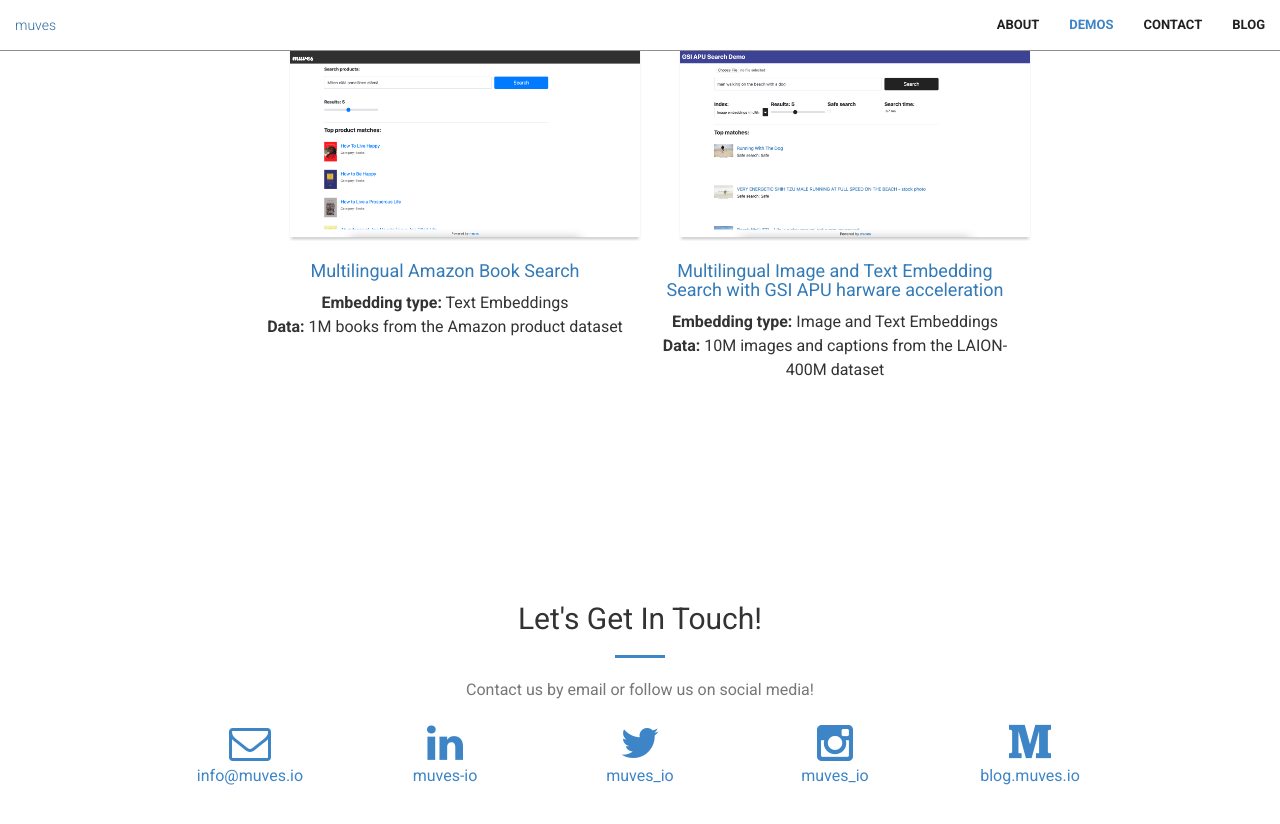
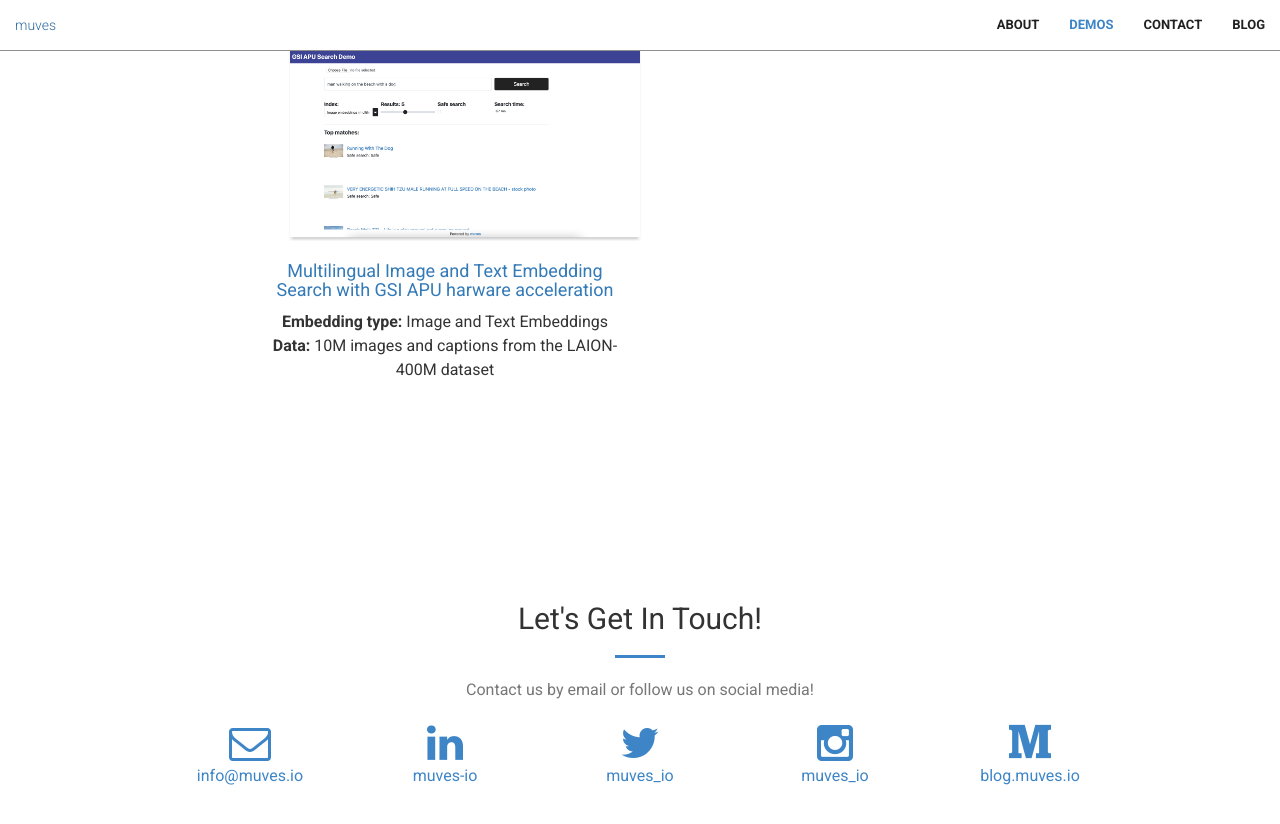
Before and after one commit to muvesio/muves.io, a Jekyll site: the page built from index.html, in a window 1280 px wide and 900 px high, scrolled down 1862 px. Shown: the top 824 px of the window. Built offline with Jekyll 4.4.1, drawn with Linux system fonts in a browser that asks for light colours.

Commit message:
updated demos

```diff
--- a/_includes/demos.html
+++ b/_includes/demos.html
@@ -1,7 +1,7 @@
 <section id="demos">
     <div class="container">
         <div class="row">
-            <div class="col-lg-12 text-center">
+            <div class="col-lg-8 col-lg-offset-2 text-center">
                 <h2 class="section-heading">Demos</h2>
                 <hr class="primary">
                 <p class="text-muted">Here are a couple of recent demos using Muves</p>
@@ -10,13 +10,13 @@
     </div>
     <div class="container">
         <div class="row">
-            <div class="col-lg-4 col-lg-offset-2 text-center">
+<!--             <div class="col-lg-4 col-lg-offset-2 text-center">
                 <p><a href="http://demo.muves.io"><img src="img/muves_demo.png" align="middle" width="400"></a></p>
                 <h4><a href="http://demo.muves.io">Multilingual Amazon Book Search</a></h4>
                     <p><b>Embedding type:</b> Text Embeddings <br />
                         <b>Data:</b> 1M books from the Amazon product dataset</p>
-            </div>
-            <div class="col-lg-4 text-center" >
+            </div> -->
+            <div class="col-lg-4 col-lg-offset-2 text-center" >
                 <p><a href="http://os-demo.gsitechnology.com:8080" ><img src="img/gsi_demo.png" align="middle" width="400"></a></p>
                 <h4><a href="http://os-demo.gsitechnology.com:8080" >Multilingual Image and Text Embedding Search with GSI APU harware acceleration</a></h4>
                     <p><b>Embedding type:</b> Image and Text Embeddings <br />
```
